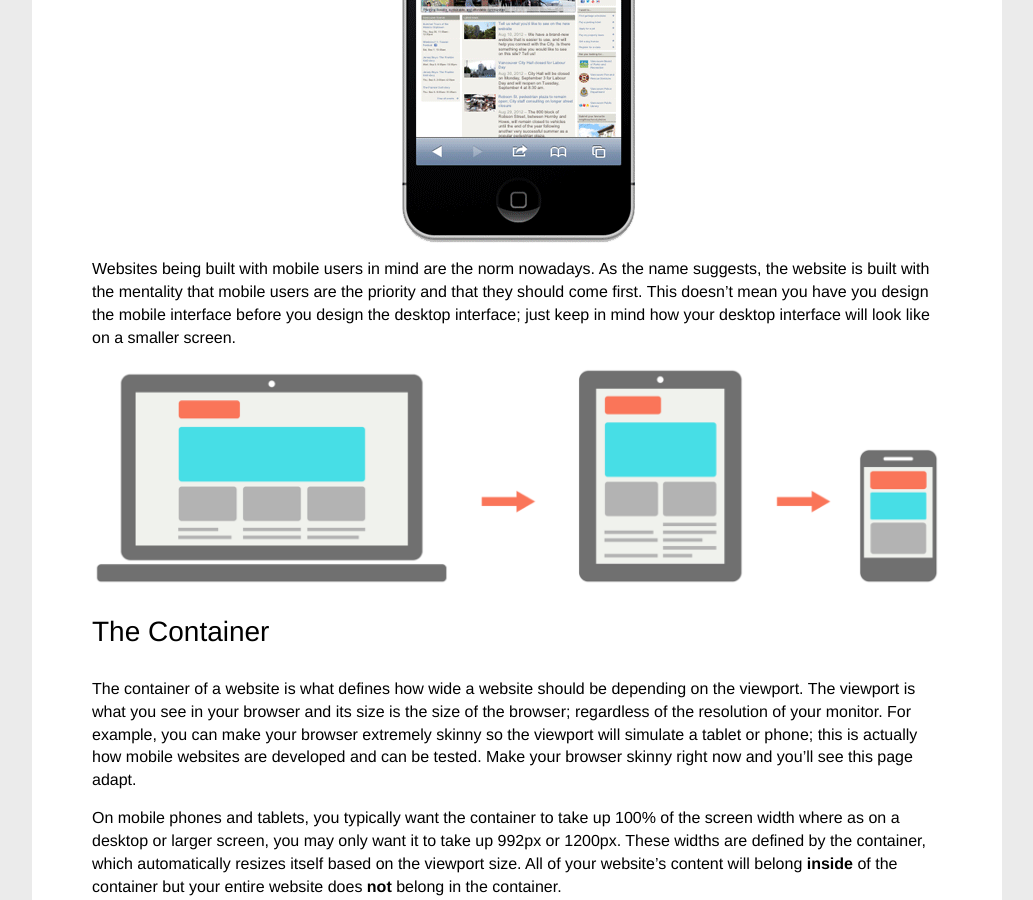
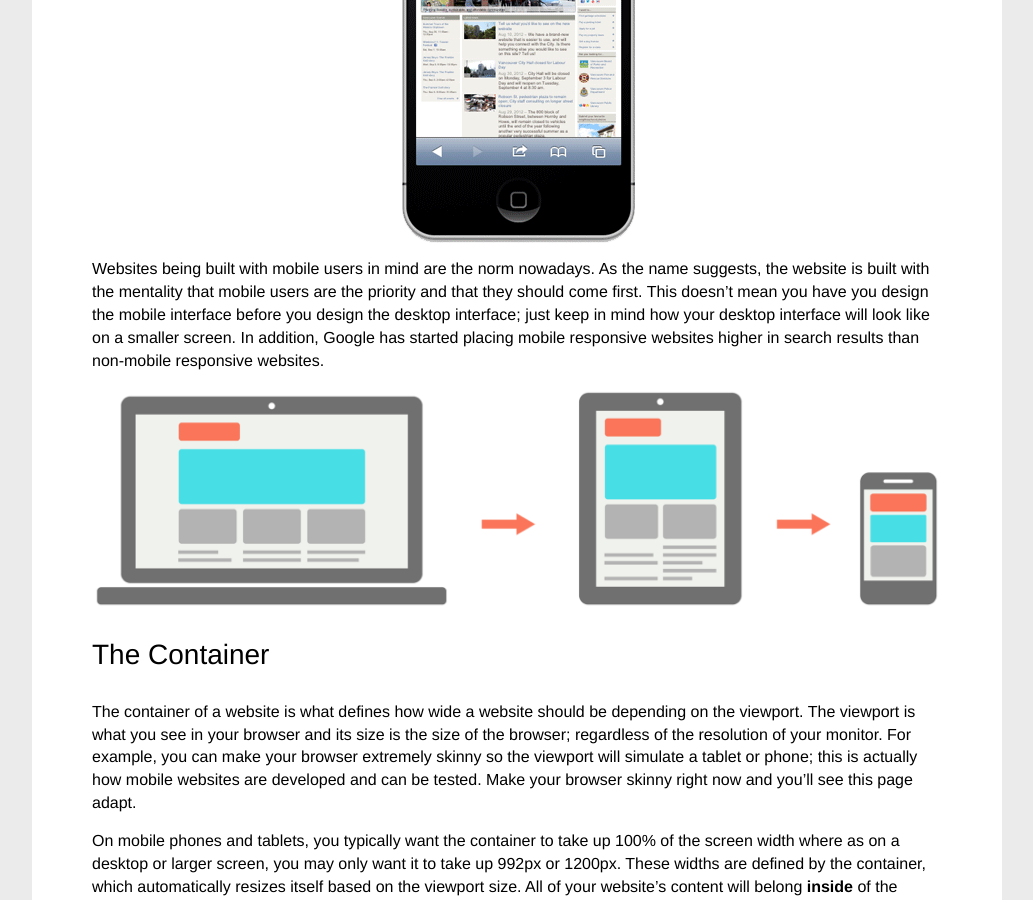
Before and after one commit to allejo/Intro-To-Web, a Jekyll site: the page built from _lessons/chapter-02/lesson-1-the-grid-system.md, in a window 1280 px wide and 900 px high, scrolled down 739 px. Shown: the whole window, without its empty margins (123-1156 px from the left). Built offline with Jekyll 4.4.1, drawn with Linux system fonts in a browser that asks for light colours; nearby versions of some CDN libraries; comment, search, counter and statistics services are not loaded.

Commit message:
Make note about rank results

```diff
--- a/_lessons/chapter-02/lesson-1-the-grid-system.md
+++ b/_lessons/chapter-02/lesson-1-the-grid-system.md
@@ -16,7 +16,7 @@ Have you ever visited a website on your phone and you have to zoom, scroll, clic
 
 ![Non-mobile responsive design]({{ '/assets/lessons/chapter-2/lesson-1/noresponsive-vs-responsive.png' | prepend: site.baseurl }})
 
-Websites being built with mobile users in mind are the norm nowadays. As the name suggests, the website is built with the mentality that mobile users are the priority and that they should come first. This doesn't mean you have you design the mobile interface before you design the desktop interface; just keep in mind how your desktop interface will look like on a smaller screen.
+Websites being built with mobile users in mind are the norm nowadays. As the name suggests, the website is built with the mentality that mobile users are the priority and that they should come first. This doesn't mean you have you design the mobile interface before you design the desktop interface; just keep in mind how your desktop interface will look like on a smaller screen. In addition, Google has started placing mobile responsive websites higher in search results than non-mobile responsive websites.
 
 ![Mobile responsive design]({{ '/assets/lessons/chapter-2/lesson-1/responsive-design.png' | prepend: site.baseurl }})
 
```
